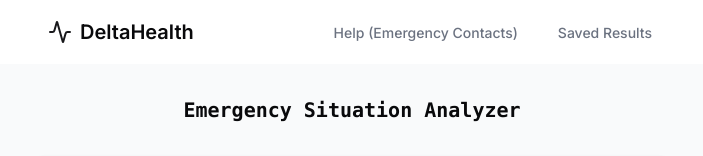
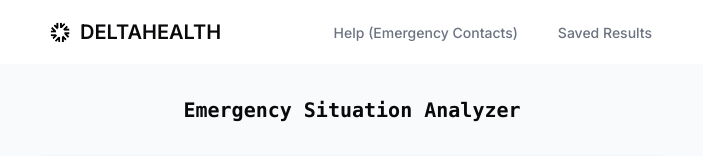
Before and after one commit to jasooh/deltahealth, a Next.js app: page / in a window 1280 px wide. Shown: the top 156 px of the page, without its empty margins (288-991 px from the left). Built offline with nearby package versions, Linux system fonts and the light colour scheme.

Commit message:
transition and removed redundant elements

```diff
--- a/src/app/page.tsx
+++ b/src/app/page.tsx
@@ -1,15 +1,22 @@
 'use client'
 
-import { Badge } from '@/components/ui/badge'
 import { Button } from '@/components/ui/button'
 import { Card } from '@/components/ui/card'
 import { Textarea } from '@/components/ui/textarea'
 import { Mic } from 'lucide-react'
 import { useState } from 'react'
 import { Toggle } from '@/components/ui/toggle'
-import EmergencyAnalyzer from '@/components/EmergencyAnalyzer'
 import { AnalysisResults } from '@/components/analysis-results'
 import { SavedResults } from '@/components/SavedResults'
+import { motion } from 'motion/react'
+
+const spring_transition = {
+  type: "spring",
+  stiffness: 200, // Controls how tight the spring is
+  damping: 40,    // Controls the resistance of the spring
+  bounce: 0.5,    // Controls the amount of bounce (0 to 2 is common)
+  duration: 0.8,  // Optional, spring usually ignores this unless combined
+}
 
 const symptoms = [
   'Fever',
@@ -146,7 +153,7 @@ export default function Home() {
           Emergency Situation Analyzer
         </h1>
         {/* <EmergencyAnalyzer /> */}
-
+        <motion.div initial={{y: "100%", opacity: 0, filter: "blur(10px)"}} transition={spring_transition} animate={{y: 0, opacity: 1, filter: "blur(0px)"}}>
           <Card className="p-6">
             <h2 className="text-2xl font-semibold mb-6">
               What symptoms are you dealing with?
@@ -179,7 +186,7 @@ export default function Home() {
                   className="absolute bottom-8 right-2"
                   onClick={handleVoiceInput}
               >
-              <Mic className={isListening ? 'animate-pulse' : ''} />
+                <Mic className={isListening ? 'animate-pulse' : ''}/>
               </Button>
               <div className="text-sm text-muted-foreground text-right">
                 {description.length}/200 characters
@@ -198,10 +205,12 @@ export default function Home() {
               {isLoading ? 'Analyzing...' : 'Analyze'}
             </Button>
         </Card>
+        </motion.div>
+
       {analysisResult && (
-          <AnalysisResults data={analysisResult} showDialog={true} />
+          <AnalysisResults data={analysisResult} showDialog={true}/>
       )}
-        <SavedResults />
+      <SavedResults/>
     </div>
 </main>
   )
--- a/src/components/navbar.tsx
+++ b/src/components/navbar.tsx
@@ -3,8 +3,9 @@
 import { useState } from 'react'
 import Link from 'next/link'
 import { usePathname } from 'next/navigation'
-import { Activity, Menu, X } from 'lucide-react'
+import { Menu, X } from 'lucide-react'
 import { Button } from '@/components/ui/button'
+import Image from 'next/image'
 
 const navItems = [
   // { name: 'Home', href: '/' },
@@ -22,8 +23,8 @@ export function Navbar() {
         <div className="flex justify-between h-16">
           <div className="flex-shrink-0 flex items-center">
             <Link href="/" className="flex items-center space-x-2">
-              <Activity className="h-6 w-6 text-primary" />
-              <span className="font-semibold text-xl">DeltaHealth</span>
+              <Image width={100} height={100} src="./logo.png" alt="logo" className="h-6 w-6 text-primary" />
+              <span className="font-semibold text-xl">DELTAHEALTH</span>
             </Link>
           </div>
           <div className="hidden sm:ml-6 sm:flex sm:space-x-8">
```
Lines whose indentation alone changed are shown as unchanged.
